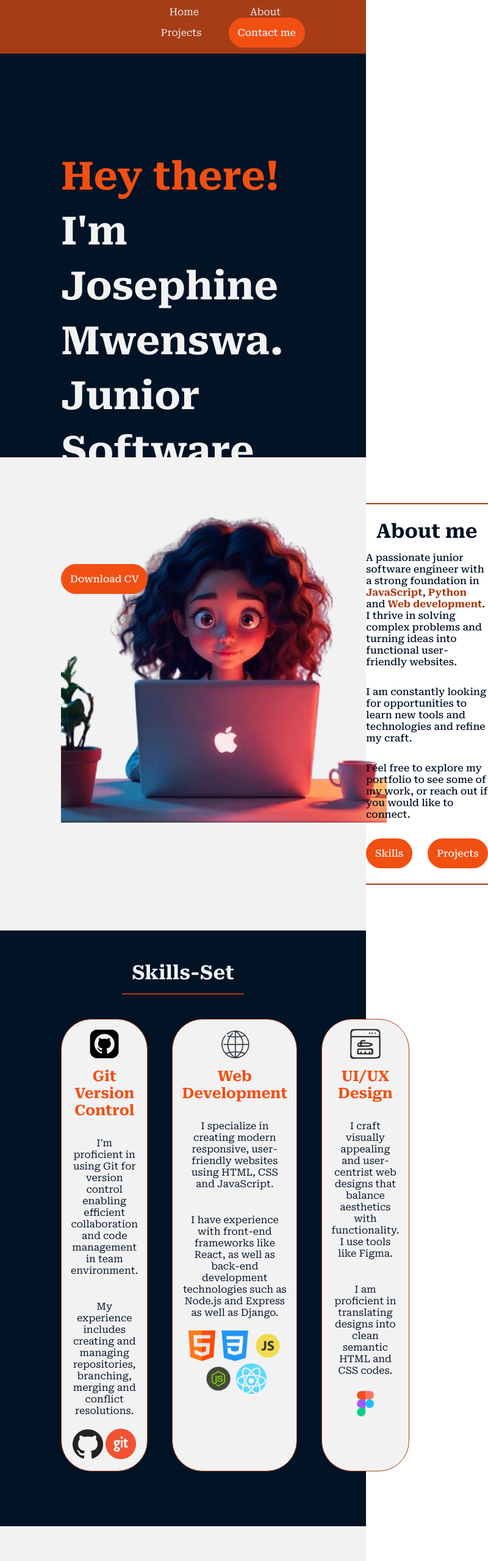
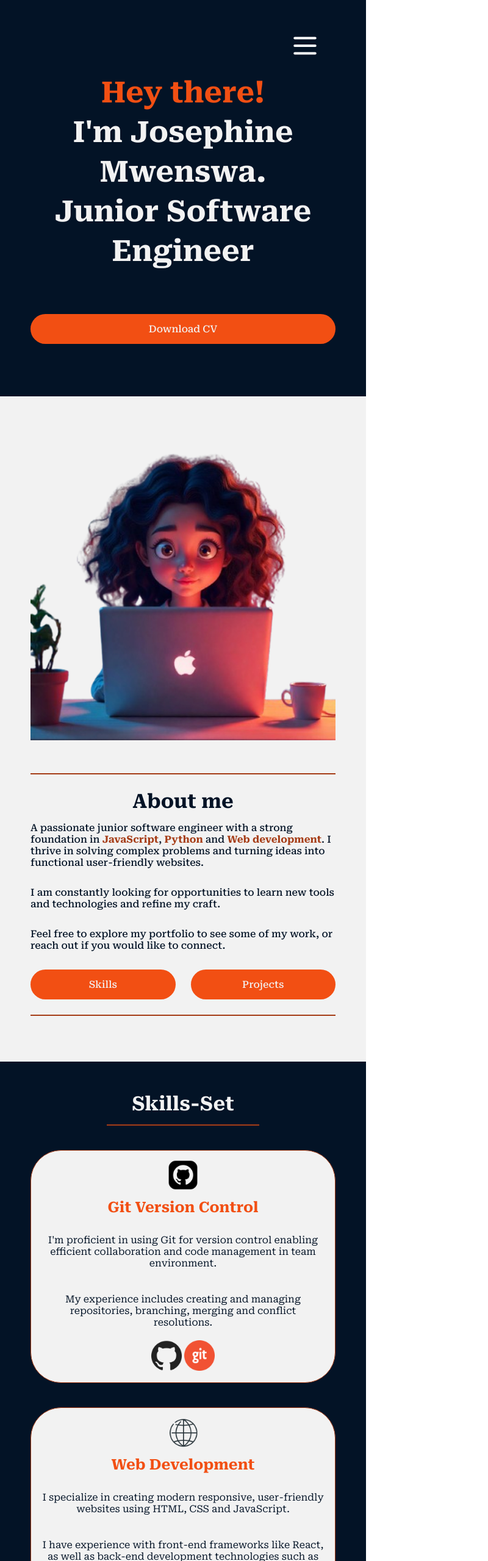
Before and after one commit to Josephinemwende/Josie-Portfolio, a plain HTML site: page index.html in a window 600 px wide. Shown: the top 2560 px of the page at 61% size, 800 px wide, since content can reach past the window. Drawn offline with Linux system fonts and the light colour scheme.

Commit message:
personal portfolio

```diff
--- a/index.html
+++ b/index.html
@@ -11,6 +11,7 @@
 </head>
 <body>
     <header>
+        <div id="menu-icon"><img src="./Images/menu (1).svg" style="height: 50px; width: 50px;"></div>
        <nav>
             <li><a href="/" target="_self">Home</a></li>
             <li><a href="#About">About</a></li>
--- a/styles.css
+++ b/styles.css
@@ -42,6 +42,9 @@ nav button{
     font-size: 16px;
     font-family: 'Roboto Serif', sans-serif;
     font-weight: 500;
+}
+#menu-icon{
+    display: none;
 }
 header div{
     margin-top: 220px;
@@ -206,3 +209,129 @@ footer div{
     display: flex;
     gap: 20px;
 }
+/* media  queries for screens with a max-width of 600px */
+@media only screen and (max-width: 600px) {
+    nav{
+        padding: 0;
+        margin: 0;
+        display: none;
+    }
+    header{
+        margin: 0;
+        height: 650px;
+        padding: 50px;
+        position: relative;
+    }
+    #menu-icon{
+        display: block;
+        position: absolute;
+        right: 0;
+        top:0;
+        padding: 0 25px;
+    }
+    header div{
+        margin: 0;
+        font-size: 24px;
+        line-height: 65px;
+        text-align: center;
+    }
+    header button{
+        margin: 20px auto;
+        width: 100%;
+    }
+    #About{
+        margin: 0;
+        padding: 50px;
+        display: flex;
+        flex-direction: column;
+        gap: 25px;
+    }
+    #About img{
+        width: 100%;
+    }
+    #skills{
+        margin: 0;
+        padding: 50px;
+    }
+    .skills-set{
+        display: flex;
+        flex-direction: column;
+    }
+    .contact-me{
+        margin:0;
+        padding: 20px 50px;
+        display: flex;
+        flex-direction: column;
+        gap: 20px;
+    }
+    .contact-me button{
+        margin: 20px 50px;
+        width: 100%;
+    }
+    .contact-me h1{
+        font-size: 32px;
+        width: 100%;
+        text-align: center;
+    }
+    .contact-me hr{
+        display: none;
+    }
+    footer{
+        padding: 10px 50px;
+        margin: 0;
+    }
+    footer ul{
+        display: flex;
+        flex-direction: column;
+        gap: 10px;
+    }
+    footer img{
+        width: 30px;
+        height: 30px;
+        gap: 5px;
+    }
+}
+
+/*media queries for screens with a min-width of 600px and max-width of 900px */
+@media only screen and (min-width: 600px) and (max-width: 1000px){
+   nav{
+    display: none;
+   }
+   header{
+    position: relative;
+    padding: 50px;
+   }
+   header div{
+    margin: 50px 0;
+    padding-top: 20px;
+    text-align: center;
+   }
+   header button{
+    margin: 20px auto;
+    width: 100%;
+}
+    #menu-icon{
+    display: block;
+    position: absolute;
+    top: 0;
+    right: 50px;
+   }
+   #About{
+    margin: 0;
+    padding: 50px;
+    display: flex;
+    flex-direction: column;
+    gap: 25px;
+}
+#About img{
+    width: 100%;
+}
+#skills{
+    margin: 0;
+    padding: 50px;
+}
+.skills-set{
+    display: flex;
+    flex-direction: column;
+}
+}
```
Also changed, not shown: projects.css (+13 -0 lines), Images/menu (1).svg (added).
